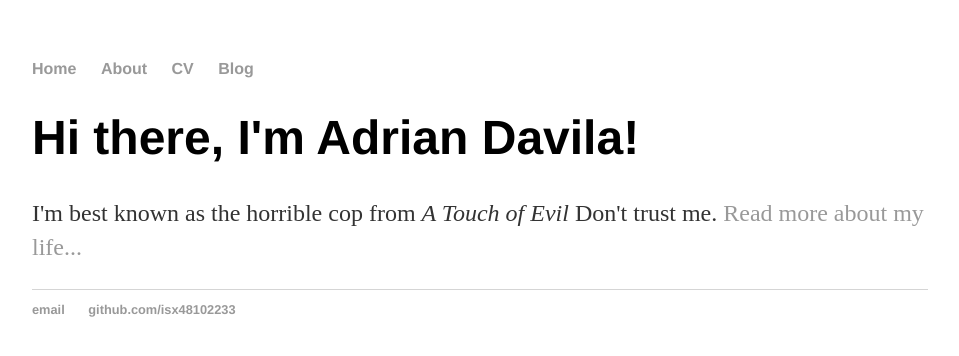
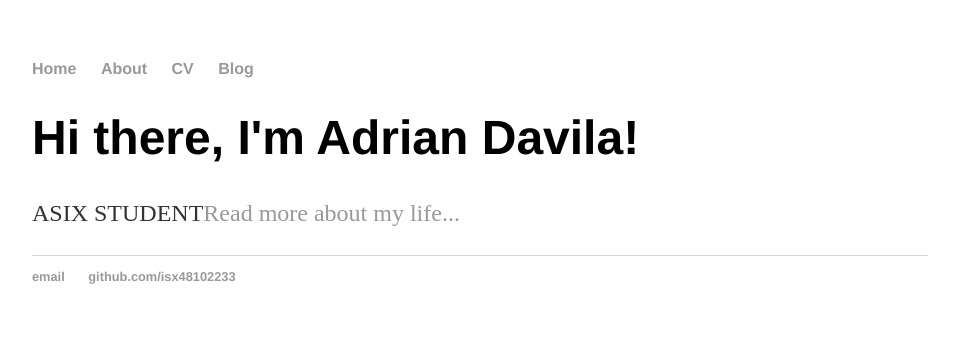
Before and after one commit to isx48102233/isx48102233.github.io, a Jekyll site: the page built from index.html, in a window 1280 px wide. Shown: the top 356 px of the page, without its empty margins (160-1119 px from the left). Built offline with Jekyll 4.4.1, drawn with Linux system fonts in a browser that asks for light colours.

Commit message:
Update index.html
canvis

```diff
--- a/index.html
+++ b/index.html
@@ -1,30 +1,8 @@
-<!DOCTYPE html>
-<html>
-	<head>
-		<title>Adrian Davila Montanez</title>
-		<!-- link to main stylesheet -->
-		<link rel="stylesheet" type="text/css" href="/css/main.css">
-	</head>
-	<body>
-		<nav>
-    		<ul>
-        		<li><a href="/">Home</a></li>
-	        	<li><a href="/about">About</a></li>
-        		<li><a href="/cv">CV</a></li>
-        		<li><a href="/blog">Blog</a></li>
-    		</ul>
-		</nav>
-		<div class="container">
-    		<div class="blurb">
-        		<h1>Hi there, I'm Adrian Davila!</h1>
-				<p>I'm best known as the horrible cop from <em>A Touch of Evil</em> Don't trust me. <a href="/about">Read more about my life...</a></p>
-    		</div><!-- /.blurb -->
-		</div><!-- /.container -->
-		<footer>
-    		<ul>
-        		<li><a href="mailto:adridavila1997@gmail.com">email</a></li>
-        		<li><a href="https://github.com/isx48102233">github.com/isx48102233</a></li>
-			</ul>
-		</footer>
-	</body>
-</html>
+---
+layout: default
+title: Adrian Davila web site
+---
+<div class="blurb">
+	<h1>Hi there, I'm Adrian Davila!</h1>
+	<p>ASIX STUDENT<a href="/about">Read more about my life...</a></p>
+</div><!-- /.blurb -->
```
